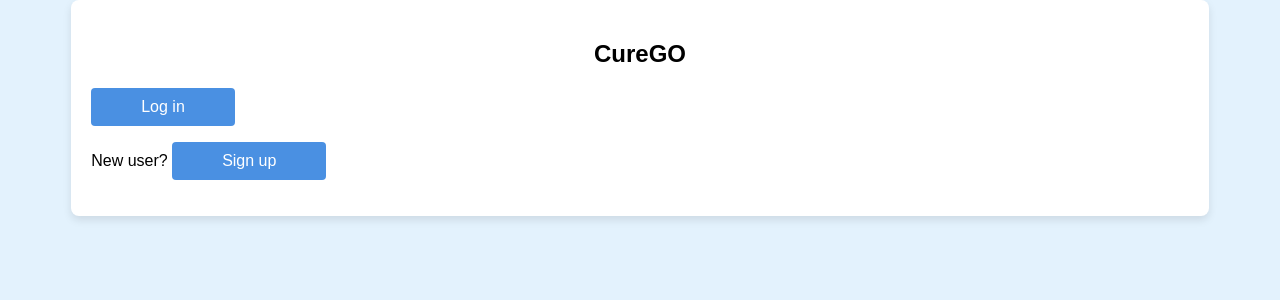
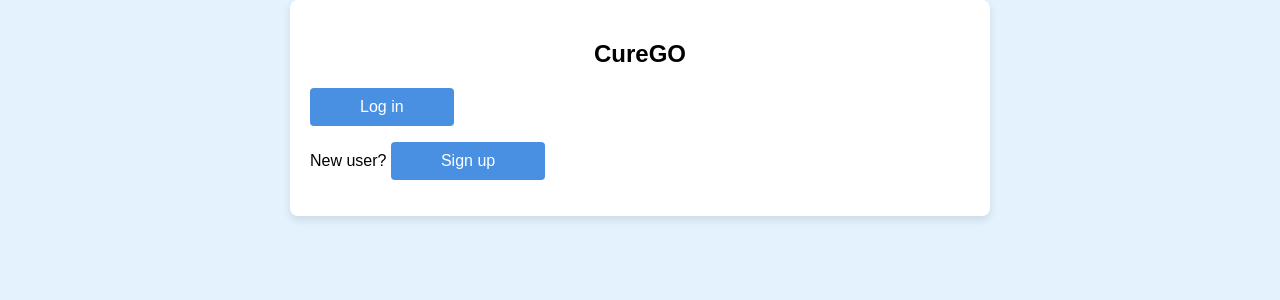
Before and after one commit to Jana18kh/webProject, a PHP site: page /Homepage.html in a window 1280 px wide. Shown: the part 108-408 px from the top of the page. Run offline with PHP 8.4, Linux system fonts and the light colour scheme.

Commit message:
update css

```diff
--- a/style.css
+++ b/style.css
@@ -51,8 +51,7 @@ footer p {
   background-color: #ffffff;
   border-radius: 8px;
   box-shadow: 0 4px 8px rgba(0, 0, 0, 0.1);
-  width: auto;
-  max-width: 90%;
+  width: 700px;
   margin: 0 auto;
   display: flex;
   flex-direction: column;
```
